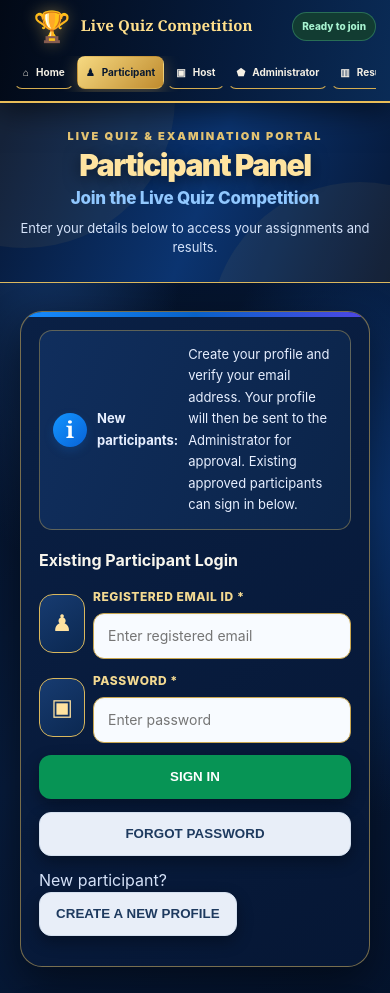
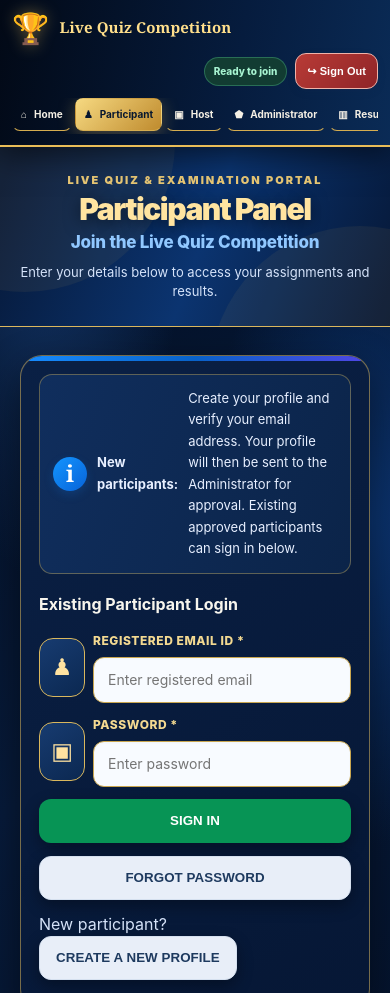
Before and after one commit to ramkrishnadeinv01-dotcom/live-quiz-competition, a plain HTML site: page student.html in a window 390 px wide. Shown: the top 993 px of the page. Drawn offline with Linux system fonts and the light colour scheme; no server answers.

Commit message:
Add files via upload

```diff
--- a/student.html
+++ b/student.html
@@ -338,6 +338,54 @@ body#studentBody:has(#dashboardCard:not(.hidden))>.container{
 #participantHostMappingPanel .host-map-status{margin-top:10px;padding:10px 12px;border:1px solid #d9b65b66;border-radius:9px;background:#102c55;color:#fff}
 </style>
 
+<style id="v83-8-mobile-participant-signout-fix">
+/* V83.8: keep approval status and Sign Out separate on narrow screens. */
+@media(max-width:700px){
+  #studentBody .participant-topbar{
+    display:grid!important;
+    grid-template-columns:minmax(0,1fr)!important;
+    grid-template-rows:auto auto auto!important;
+    align-items:center!important;
+    justify-items:stretch!important;
+    gap:9px!important;
+    padding:11px 12px!important;
+  }
+  #studentBody .participant-brand{
+    grid-column:1!important;grid-row:1!important;
+    width:auto!important;max-width:100%!important;
+    padding-right:0!important;min-width:0!important;
+    justify-content:flex-start!important;
+    white-space:normal!important;
+  }
+  #studentBody .participant-account-actions{
+    grid-column:1!important;grid-row:2!important;
+    position:static!important;display:flex!important;
+    width:100%!important;min-width:0!important;
+    justify-content:flex-end!important;align-items:center!important;
+    gap:8px!important;flex-wrap:nowrap!important;
+  }
+  #studentBody .participant-connection{
+    position:static!important;inset:auto!important;
+    display:inline-flex!important;align-items:center!important;
+    max-width:calc(100% - 112px)!important;
+    overflow:hidden!important;text-overflow:ellipsis!important;
+    font-size:10px!important;padding:6px 9px!important;
+    white-space:nowrap!important;flex:0 1 auto!important;
+  }
+  #studentBody .participant-signout{
+    position:static!important;display:inline-flex!important;
+    flex:0 0 auto!important;min-height:36px!important;
+    padding:7px 11px!important;font-size:11px!important;
+    white-space:nowrap!important;visibility:visible!important;
+  }
+  #studentBody .participant-nav{
+    grid-column:1!important;grid-row:3!important;
+    width:100%!important;min-width:0!important;
+    justify-content:flex-start!important;
+    overflow-x:auto!important;flex-wrap:nowrap!important;
+  }
+}
+</style>
 </head>
 <body id="studentBody">
 <header class="participant-topbar">
```
